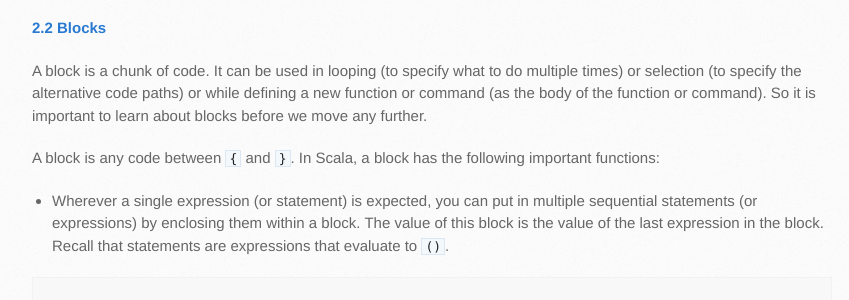
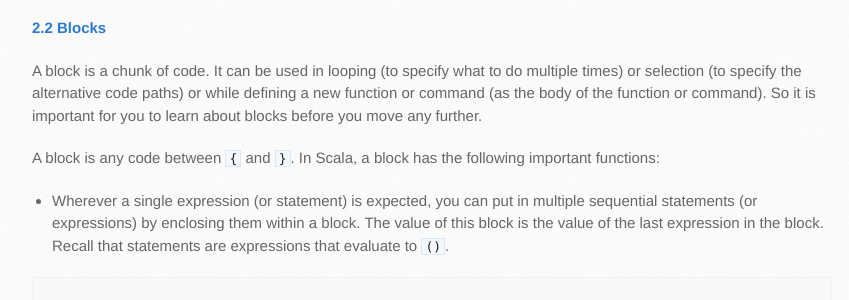
Before and after one commit to kojodoc/kojodoc.github.io, a Jekyll site: the page built from reference/scala.md, in a window 1280 px wide and 900 px high, scrolled down 12050 px. Shown: the part 198-498 px from the top of the window, without its empty margins (138-987 px from the left). Built offline with Jekyll 4.4.1, drawn with Linux system fonts in a browser that asks for light colours; our own code applies the rules of GitHub Pages for plain Markdown files; the repository's description, which GitHub fills in, is left out; some of the changed text lies outside the part shown.

Commit message:
Change some 'we' to 'you'.

````diff
--- a/reference/scala.md
+++ b/reference/scala.md
@@ -64,7 +64,7 @@ Also, to complement the contents of this page (and for a good introduction to Sc
 
 A program is nothing without data. It starts out with some data values and computes new values from old values as it runs ([as explained elsewhere](../concepts/scala-essentials#program-operation)). So learning about data is important.
 
-Here is some background information before we start looking at the different types of data available in Scala:
+Here is some background information for you before you start looking at the different types of data available in Scala:
 
 * A single piece of data is called a value.
 * In Scala, every value is an object.
@@ -261,7 +261,7 @@ pictures3.foreach { p =>
     draw(rot(-30) * fillColor(green) -> p.copy)
 }
 ```
-Note - we need to do a `p.copy` in the above code because the original picture `p` has already been drawn, and you can't redraw a picture.
+Note - you need to do a `p.copy` in the above code because the original picture `p` has already been drawn, and you can't redraw a picture.
 
 Let's try to understand what the following code (copied from above) does. The code uses the `map` function  :
 ```scala
@@ -300,7 +300,7 @@ val pictures3 = pictures.filter(fn2)
 ```
 As you can see above, `map` and `filter` both take a function as input, apply that function to each element of the sequence, and construct a new sequence based on the results of the function calls.
 
-Scala has multiple sequence types (technically subtypes of Seq). We're going to look at a few that we will use frequently.
+Scala has multiple sequence types (technically subtypes of Seq). Let's look at a few that we will use frequently.
 
 <a name="data-arraybuffer">
 **1.7.1.1 ArrayBuffer**
@@ -566,7 +566,7 @@ forward(x)
 <a name="control-blocks">
 **2.2 Blocks**
 
-A block is a chunk of code. It can be used in looping (to specify what to do multiple times) or selection (to specify the alternative code paths) or while defining a new function or command (as the body of the function or command). So it is important to learn about blocks before we move any further.
+A block is a chunk of code. It can be used in looping (to specify what to do multiple times) or selection (to specify the alternative code paths) or while defining a new function or command (as the body of the function or command). So it is important for you to learn about blocks before you move any further.
 
 A block is any code between `{` and `}`. In Scala, a block has the following important functions:
 
````
